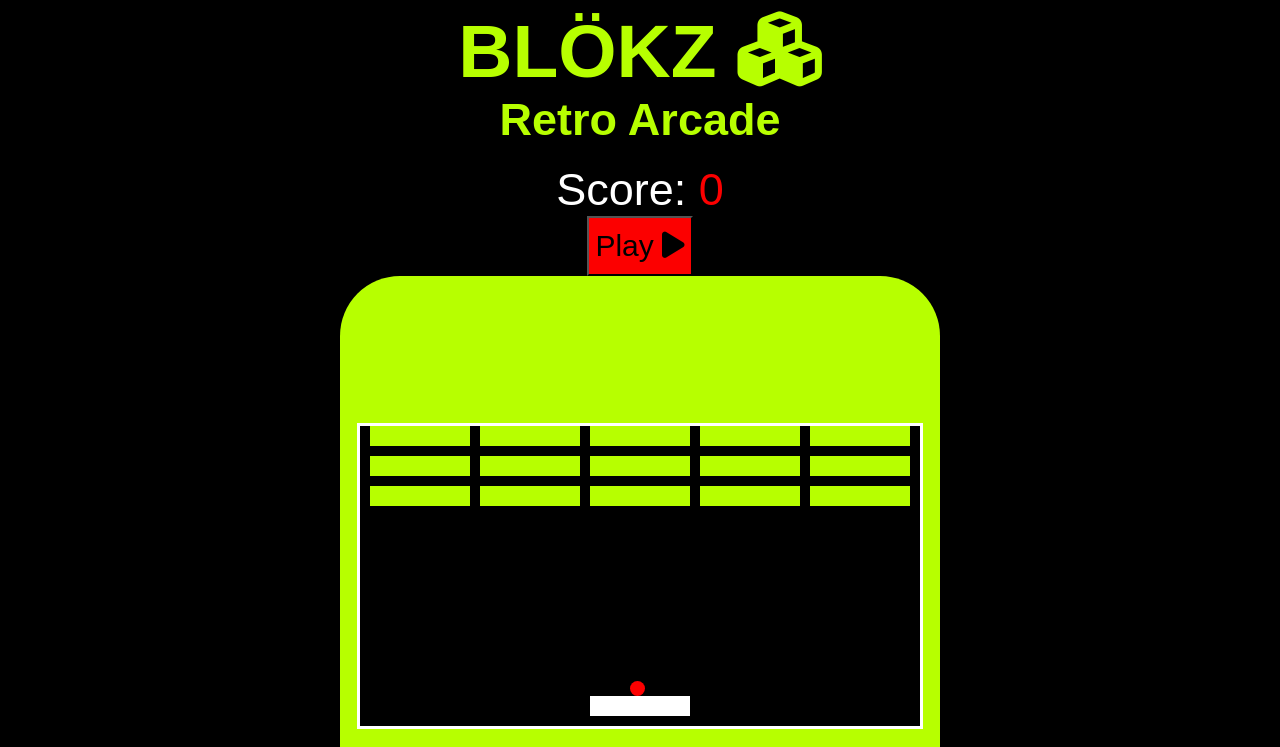
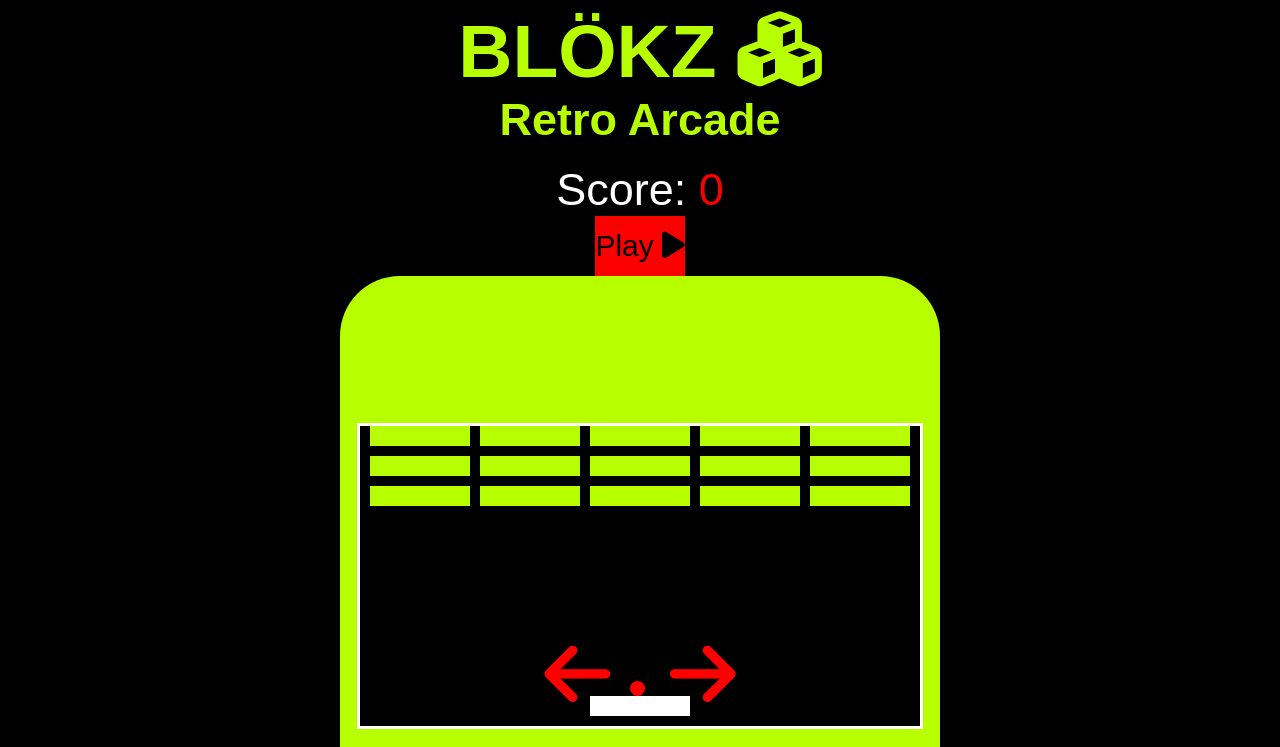
Before and after one commit to JonnyDavison/blokz, a plain HTML site: page index.html in a window 1280 px wide. Shown: the top 747 px of the page. Drawn offline with Linux system fonts and the light colour scheme; a web font is replaced by a local one.

Commit message:
Add 'moveLeft() & moveRight()'fucntionality

```diff
--- a/assets/css/style.css
+++ b/assets/css/style.css
@@ -158,3 +158,25 @@ footer {
     z-index: 100;
     bottom: 5%;
 }
+
+/*Arrow controls*/
+
+#controls {
+    display: flex;
+    position: absolute;
+    bottom: 10%;
+    bottom: 10%;
+    color: red;
+    font-size: 75px;
+    z-index: 100;
+}
+button {
+    all: unset;
+    cursor: pointer;
+  }
+#left-control {
+    padding: 0px 30px 0px 30px;
+}
+#right-control {
+    padding: 0px 30px 0px 30px;
+}
--- a/assets/js/script.js
+++ b/assets/js/script.js
@@ -207,3 +207,20 @@ function resetButtonAppear() {
     let resetDiv = document.getElementById('reset')
     resetDiv.style.display = 'flex'
 }
+
+//Button Control
+function moveLeft() {
+    let moveL = document.getElementById('slider');
+    if (sliderStart[0] > 0) {
+        sliderStart[0] -= 10
+        makeSlider()
+    }
+  }
+
+  function moveRight() {
+    const moveR = document.getElementById('slider');
+    if (sliderStart[0] < gridWidth - brickWidth) {
+        sliderStart[0] += 10
+        makeSlider()
+    }
+  }
--- a/index.html
+++ b/index.html
@@ -28,12 +28,13 @@
 
     <div id="game-area">
         <div class="grid"></div>
+
         <div id="controls">
             <div id="left-control">
-                <i class="fa-solid fa-arrow-left"></i>
+                <button class="controls" onclick="moveLeft()"><i class="fa-solid fa-arrow-left"></i></button>
             </div>
             <div id="right-control">
-                <i class="fa-solid fa-arrow-right"></i>
+                <button class="controls" onclick="moveRight()"><i class="fa-solid fa-arrow-right"></i></button>
             </div>
 
         </div>
```
